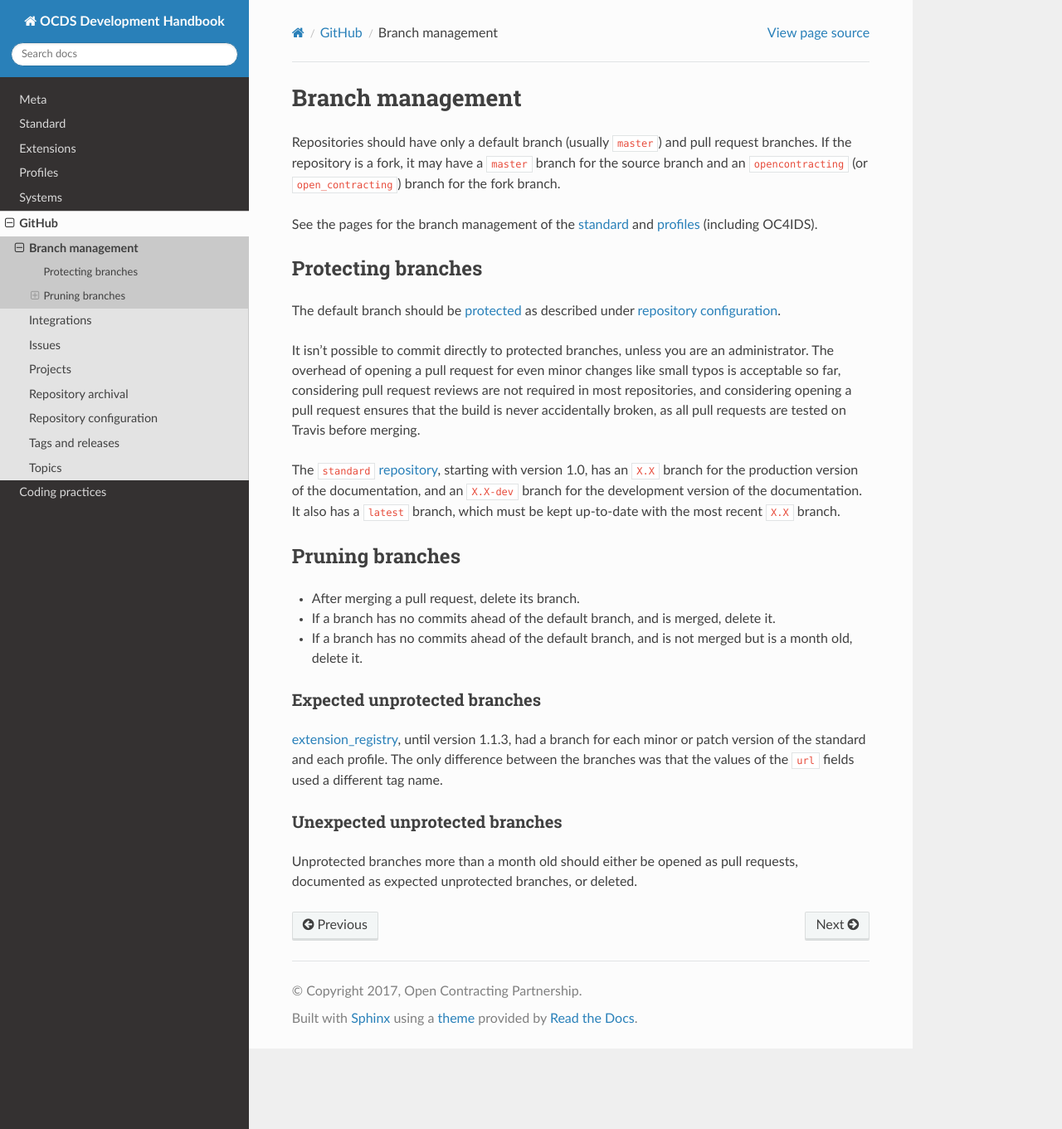
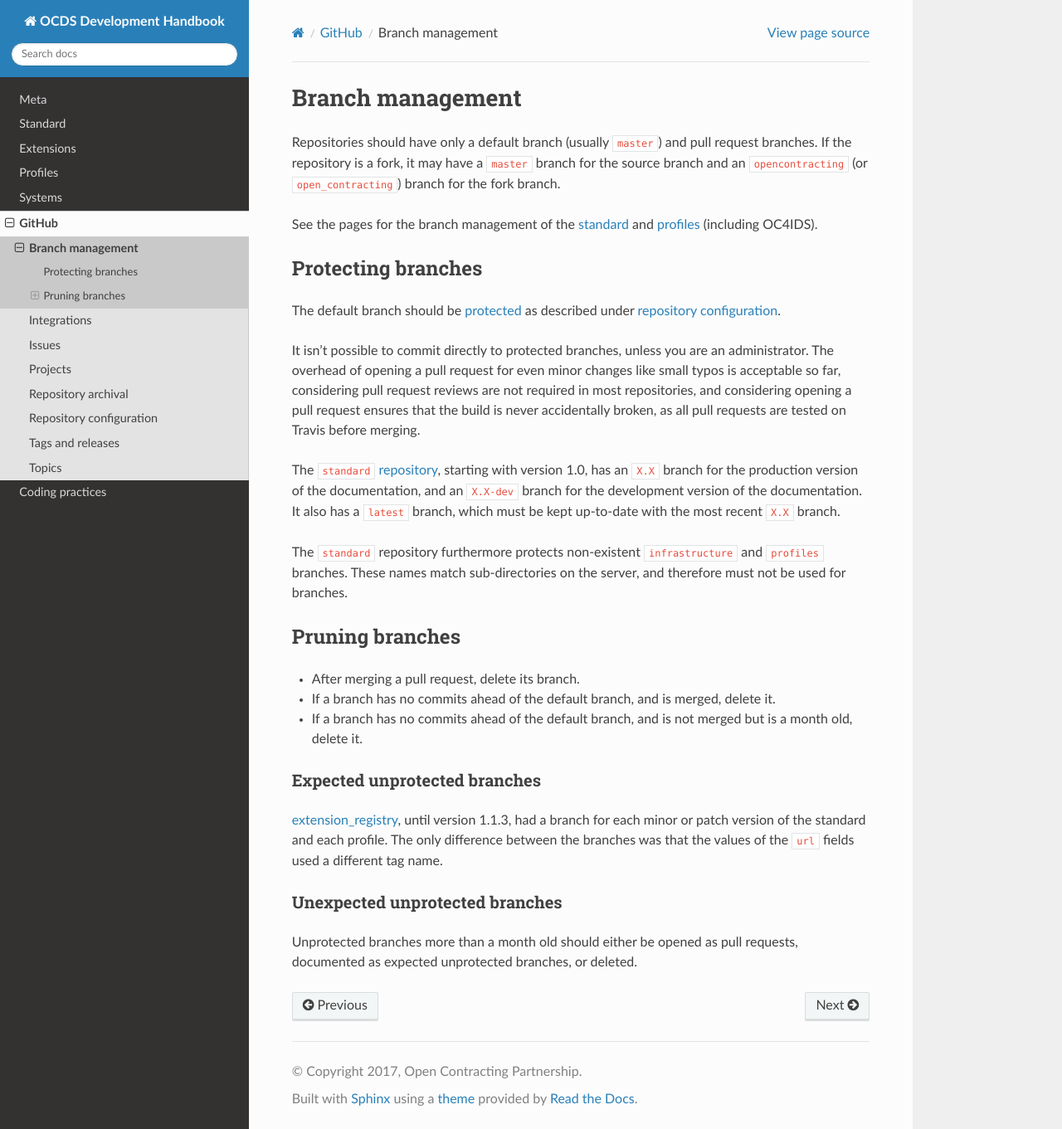
Before and after one commit to open-contracting/standard-development-handbook, a Sphinx documentation site: the page built from docs/github/branch_management.md, in a window 1280 px wide and 1361 px high. Shown: the whole window at 83% size. Built offline with Sphinx 7.4.7 and the Read the Docs theme 2.0.0, drawn with Linux system fonts in a browser that asks for light colours.

Commit message:
Explain why infrastructure and profiles branches are protected

```diff
--- a/docs/github/branch_management.md
+++ b/docs/github/branch_management.md
@@ -12,6 +12,8 @@ It isn't possible to commit directly to protected branches, unless you are an ad
 
 The [`standard` repository](https://github.com/open-contracting/standard), starting with version 1.0, has an `X.X` branch for the production version of the documentation, and an `X.X-dev` branch for the development version of the documentation. It also has a `latest` branch, which must be kept up-to-date with the most recent `X.X` branch.
 
+The `standard` repository furthermore protects non-existent `infrastructure` and `profiles` branches. These names match sub-directories on the server, and therefore must not be used for branches.
+
 ## Pruning branches
 
 * After merging a pull request, delete its branch.
```
